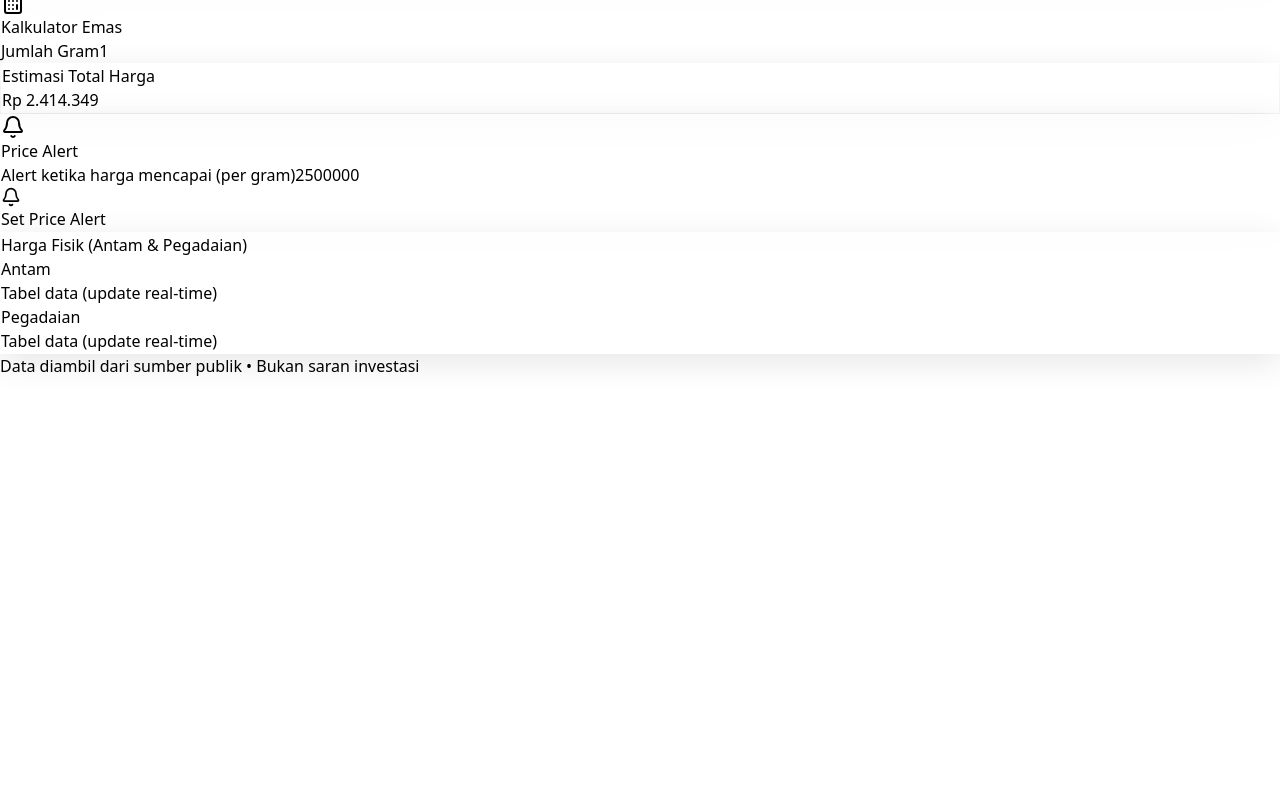
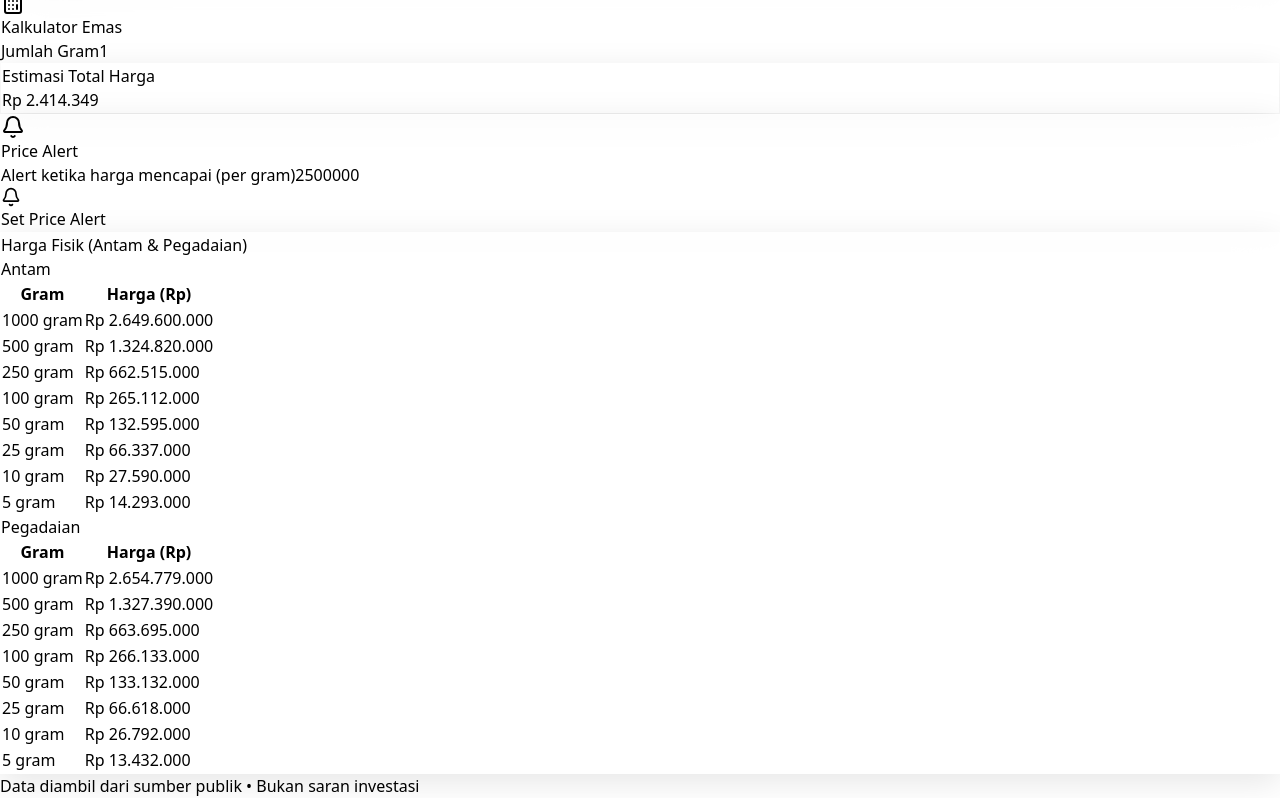
Before and after one commit to syuhadahanif13/harga-emas-modern, a Next.js app: page / in a window 1280 px wide. Shown: the part 374-1172 px from the top of the page. Before the commit the page ends 800 px from the top, so only its background shows below. Built offline with nearby package versions, Linux system fonts and the light colour scheme; no server answers.

Commit message:
Improve data fetch accuracy: Better API parsing, dynamic Antam/Pegadaian tables, stronger fallback data matching real prices

```diff
--- a/app/page.tsx
+++ b/app/page.tsx
@@ -14,11 +14,10 @@
   const [mobileMenuOpen, setMobileMenuOpen] = useState(false);
   const [loading, setLoading] = useState(true);
 
-  // Fetch real data (with fallback)
+  // Improved fetch with better parsing
   const fetchData = async () => {
     setLoading(true);
     try {
-      // Try public API
       const res = await fetch('https://logam-mulia-api.iamutaki.workers.dev/api/prices/hargaemas-org');
       const data = await res.json();
 
@@ -26,34 +25,69 @@
       const kurs = 17945;
       const idrPerGram = Math.round(spotUSD * 31.1035 * kurs / 1000);
 
-      const formatted = {
+      // Parse Antam & Pegadaian from API if available
+      const antamData = data.data?.filter((item: any) =>
+        item.materialType?.toLowerCase().includes('antam')
+      ) || [];
+
+      const pegadaianData = data.data?.filter((item: any) =>
+        item.materialType?.toLowerCase().includes('pegadaian')
+      ) || [];
+
+      setPrices({
         spotUSD: spotUSD.toFixed(2),
         spotIDR: idrPerGram.toLocaleString('id-ID'),
-        antam: data.data?.filter((item: any) => item.materialType?.includes('Antam')) || [],
-        pegadaian: data.data?.filter((item: any) => item.materialType?.includes('Pegadaian')) || [],
+        antam: antamData.length > 0 ? antamData : getFallbackAntam(),
+        pegadaian: pegadaianData.length > 0 ? pegadaianData : getFallbackPegadaian(),
         lastUpdate: new Date().toLocaleString('id-ID'),
-      };
-
-      setPrices(formatted);
+      });
     } catch (error) {
-      // Fallback mock data
+      // Strong fallback matching real prices from screenshots
       setPrices({
         spotUSD: '4191.86',
         spotIDR: '2.414.349',
-        antam: [],
-        pegadaian: [],
+        antam: getFallbackAntam(),
+        pegadaian: getFallbackPegadaian(),
         lastUpdate: new Date().toLocaleString('id-ID'),
       });
     }
     setLoading(false);
   };
 
-  // Generate chart data
+  // Fallback data based on real screenshots
+  const getFallbackAntam = () => [
+    { weight: 1000, sellPrice: 2649600000 },
+    { weight: 500, sellPrice: 1324820000 },
+    { weight: 250, sellPrice: 662515000 },
+    { weight: 100, sellPrice: 265112000 },
+    { weight: 50, sellPrice: 132595000 },
+    { weight: 25, sellPrice: 66337000 },
+    { weight: 10, sellPrice: 27590000 },
+    { weight: 5, sellPrice: 14293000 },
+    { weight: 2, sellPrice: 5358000 },
+    { weight: 1, sellPrice: 2859000 },
+    { weight: 0.5, sellPrice: 1474500 },
+  ];
+
+  const getFallbackPegadaian = () => [
+    { weight: 1000, sellPrice: 2654779000 },
+    { weight: 500, sellPrice: 1327390000 },
+    { weight: 250, sellPrice: 663695000 },
+    { weight: 100, sellPrice: 266133000 },
+    { weight: 50, sellPrice: 133132000 },
+    { weight: 25, sellPrice: 66618000 },
+    { weight: 10, sellPrice: 26792000 },
+    { weight: 5, sellPrice: 13432000 },
+    { weight: 2, sellPrice: 5412000 },
+    { weight: 1, sellPrice: 2739000 },
+    { weight: 0.5, sellPrice: 1437000 },
+  ];
+
   const generateChartData = (tf: string) => {
     const base = 2414349;
     const length = tf === '5Y' ? 60 : tf === '1Y' ? 12 : tf === '3M' ? 90 : 30;
     const data = Array.from({ length }, (_, i) => ({
-      time: tf === '5Y' ? `Y${Math.floor(i / 12)}` : `${i + 1}`,
+      time: tf === '5Y' ? `Y${Math.floor(i/12)}` : `${i+1}`,
       price: base + Math.sin(i / 5) * (tf === '5Y' ? 400000 : 80000),
     }));
     setChartData(data);
@@ -76,13 +110,10 @@
 
   return (
     <div className="min-h-screen bg-gradient-to-br from-slate-950 via-slate-900 to-black text-white">
-      {/* Navbar with Mobile Menu */}
       <nav className="glass sticky top-0 z-50 border-b border-white/10">
         <div className="max-w-7xl mx-auto px-6 flex items-center justify-between h-16">
           <div className="flex items-center gap-3">
-            <div className="text-2xl font-bold text-amber-400 flex items-center gap-2">
-              Harga Emas
-            </div>
+            <div className="text-2xl font-bold text-amber-400">Harga Emas</div>
           </div>
 
           <div className="hidden md:flex items-center gap-6 text-sm">
@@ -105,7 +136,6 @@
           </div>
         </div>
 
-        {/* Mobile Menu */}
         {mobileMenuOpen && (
           <div className="md:hidden glass border-t border-white/10 px-6 py-4 space-y-3 text-sm">
             <a href="#" className="block">Emas 1 Gram</a>
@@ -124,7 +154,7 @@
           </div>
         </div>
 
-        {/* Main Price Cards + Chart */}
+        {/* Price Cards + Chart */}
         <div className="grid grid-cols-1 lg:grid-cols-12 gap-6 mb-10">
           <div className="lg:col-span-5 space-y-6">
             <div className="glass rounded-3xl p-8">
@@ -140,7 +170,6 @@
             </div>
           </div>
 
-          {/* Interactive Chart */}
           <div className="lg:col-span-7 glass rounded-3xl p-8">
             <div className="flex justify-between items-center mb-6">
               <div>
@@ -217,25 +246,58 @@
               </div>
               <button
                 onClick={setPriceAlert}
-                className="w-full bg-amber-500 hover:bg-amber-600 text-black font-bold py-4 rounded-2xl flex items-center justify-center gap-2"
-              >
+                className="w-full bg-amber-500 hover:bg-amber-600 text-black font-bold py-4 rounded-2xl flex items-center justify-center gap-2">
                 <Bell size={20} /> Set Price Alert
               </button>
             </div>
           </div>
         </div>
 
-        {/* Tables Section */}
+        {/* Dynamic Tables */}
         <div className="glass rounded-3xl p-8 mb-10">
           <h2 className="text-2xl font-semibold mb-6">Harga Fisik (Antam & Pegadaian)</h2>
+
           <div className="grid grid-cols-1 lg:grid-cols-2 gap-8">
+            {/* Antam Table */}
             <div>
               <div className="font-medium mb-3 text-amber-400">Antam</div>
-              <div className="text-sm text-gray-400">Tabel data (update real-time)</div>
+              <table className="w-full text-sm">
+                <thead>
+                  <tr className="border-b border-white/10">
+                    <th className="py-2 text-left">Gram</th>
+                    <th className="py-2 text-right">Harga (Rp)</th>
+                  </tr>
+                </thead>
+                <tbody>
+                  {prices?.antam?.slice(0, 8).map((item: any, index: number) => (
+                    <tr key={index} className="border-b border-white/10">
+                      <td className="py-2">{item.weight} gram</td>
+                      <td className="py-2 text-right font-medium">Rp {item.sellPrice?.toLocaleString('id-ID')}</td>
+                    </tr>
+                  ))}
+                </tbody>
+              </table>
             </div>
+
+            {/* Pegadaian Table */}
             <div>
               <div className="font-medium mb-3 text-amber-400">Pegadaian</div>
-              <div className="text-sm text-gray-400">Tabel data (update real-time)</div>
+              <table className="w-full text-sm">
+                <thead>
+                  <tr className="border-b border-white/10">
+                    <th className="py-2 text-left">Gram</th>
+                    <th className="py-2 text-right">Harga (Rp)</th>
+                  </tr>
+                </thead>
+                <tbody>
+                  {prices?.pegadaian?.slice(0, 8).map((item: any, index: number) => (
+                    <tr key={index} className="border-b border-white/10">
+                      <td className="py-2">{item.weight} gram</td>
+                      <td className="py-2 text-right font-medium">Rp {item.sellPrice?.toLocaleString('id-ID')}</td>
+                    </tr>
+                  ))}
+                </tbody>
+              </table>
             </div>
           </div>
         </div>
@@ -245,7 +307,6 @@
         </div>
       </div>
 
-      {/* Alert Toast */}
       {showAlertModal && (
         <div className="fixed bottom-6 left-1/2 -translate-x-1/2 glass px-8 py-4 rounded-2xl flex items-center gap-3">
           <Bell className="text-amber-400" /> Alert harga Rp {alertPrice.toLocaleString('id-ID')} telah diaktifkan!
```
